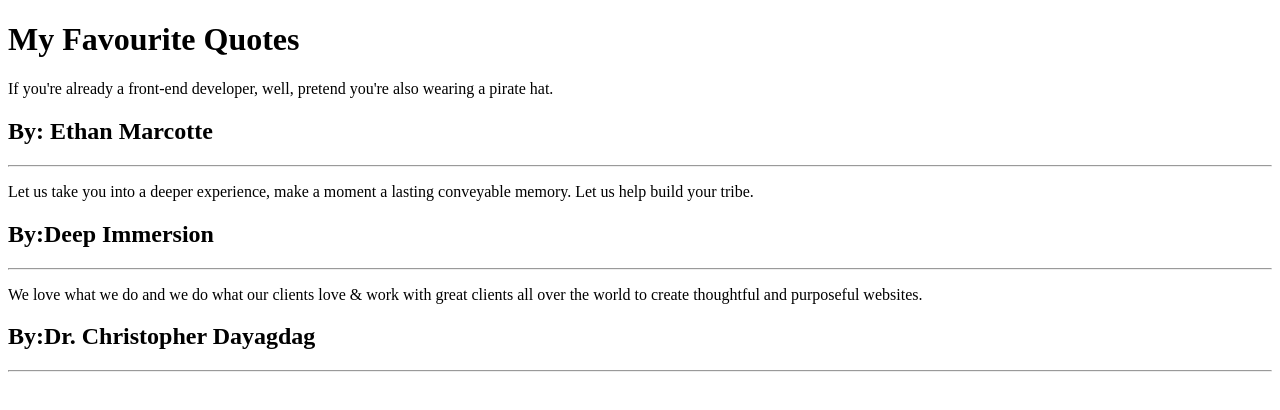
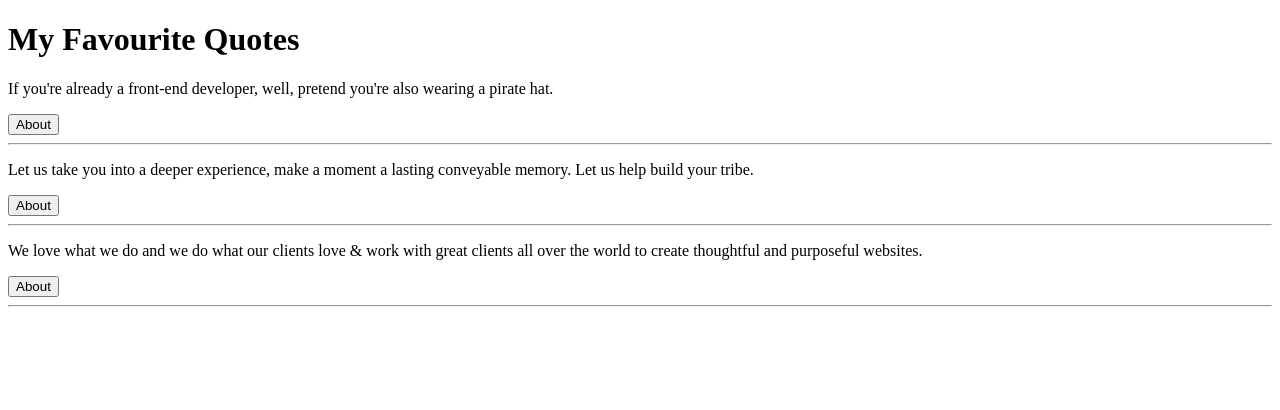
Before and after one commit to JoeshGichon/Favourite-Quotes, an Angular app: page / in a window 1280 px wide. Shown: the top 410 px of the page. Built offline with nearby package versions, Linux system fonts and the light colour scheme.

Commit message:
This will toggle quote detail description that contains quote author only

```diff
--- a/src/app/quote.ts
+++ b/src/app/quote.ts
@@ -1,4 +1,8 @@
 export class Quote {
-    quote:string;
-    quoteAuthor:string;
+    showDescription:boolean;
+    constructor(public quote:string,public quoteAuthor:string){
+        this.showDescription=false;
+    }
+    // quote:string;
+    // quoteAuthor:string;
 }
--- a/src/app/quote/quote.component.html
+++ b/src/app/quote/quote.component.html
@@ -1,8 +1,9 @@
 <div id="quote">
-    <li *ngFor="let quote of quotes">
+    <li *ngFor="let quote of quotes;let i = index">
         <p>{{ quote.quote }}</p>
+        <button (click)='toggleDetails(i)'>About</button>
         <div>
-            <app-quote-detail [quoteAuthor]='quote'></app-quote-detail>
+            <app-quote-detail *ngIf='quote.showDescription' [quoteAuthor]='quote'></app-quote-detail>
         </div>
         <hr>
     </li>
--- a/src/app/quote/quote.component.ts
+++ b/src/app/quote/quote.component.ts
@@ -9,13 +9,19 @@ import { Quote } from '../quote';
 export class QuoteComponent implements OnInit {
 
   quotes:Quote[] = [
-    {quote:"If you're already a front-end developer, well, pretend you're also wearing a pirate hat.",quoteAuthor:" Ethan Marcotte"
-    },
-    {quote:"Let us take you into a deeper experience, make a moment a lasting conveyable memory. Let us help build your tribe.",quoteAuthor:"Deep Immersion"
-    },
-    {quote:"We love what we do and we do what our clients love & work with great clients all over the world to create thoughtful and purposeful websites.",quoteAuthor:"Dr. Christopher Dayagdag"
-    },
+    new Quote("If you're already a front-end developer, well, pretend you're also wearing a pirate hat."," Ethan Marcotte"
+    ),
+    new Quote("Let us take you into a deeper experience, make a moment a lasting conveyable memory. Let us help build your tribe.","Deep Immersion"
+    ),
+    new Quote("We love what we do and we do what our clients love & work with great clients all over the world to create thoughtful and purposeful websites." ,"Dr. Christopher Dayagdag"
+    ),
   ]
+
+  toggleDetails(index){
+    this.quotes[index].showDescription = !this.quotes[index].showDescription;
+  }
+
+
   constructor() { }
 
   ngOnInit(): void {
```
